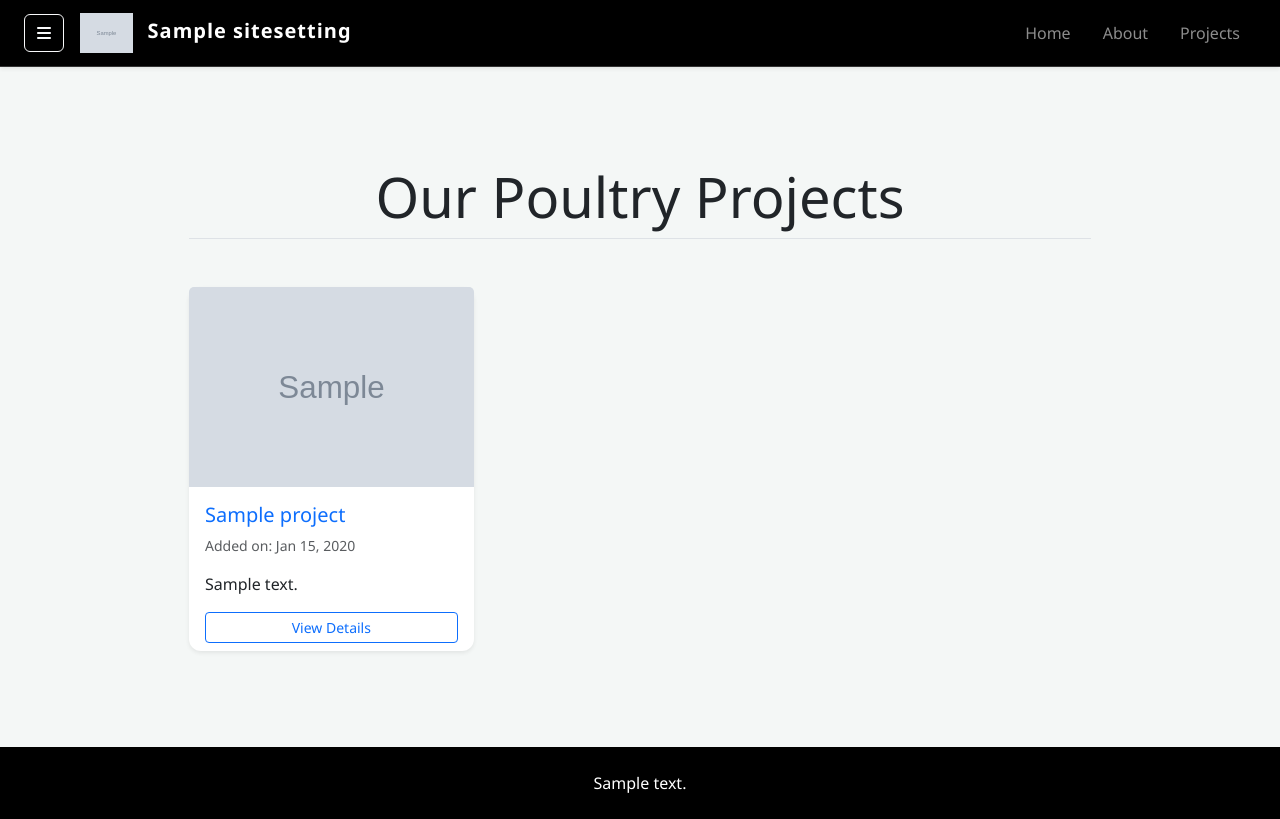
After one commit to seun7g/poultry, a Django app: page /projects/ in a window 1280 px wide. The commit adds this page. Run offline with Django 4.2, Linux system fonts and the light colour scheme; data comes from the database, SQL or seed files in the repository; both versions use the stored data as it was after the commit; tables that the repository leaves empty hold one stand-in row (values such as "Sample post"); grey boxes marked "Sample" are stand-in pictures.

Commit message:
Add Home, About, and Projects navigation pages and links

```diff
--- a/config/settings.py
+++ b/config/settings.py
@@ -52,7 +52,8 @@ TEMPLATES = [
     },
 ]
 
-WSGI_APPLICATION = 'config.wsgi'
+WSGI_APPLICATION = 'config.wsgi.application'
+ASGI_APPLICATION = 'config.asgi.application'
 
 # Database
 DATABASES = {
--- a/core/context_processors.py
+++ b/core/context_processors.py
@@ -1,7 +1,8 @@
-from .models import SiteSettings, NavigationItem
+from .models import SiteSettings, NavigationItem, UserProfile
 
 def site_settings(request):
     return {
         'site_settings': SiteSettings.objects.first(),
         'nav_items': NavigationItem.objects.all(),
+        'user_profile': UserProfile.objects.first(),
     }
--- a/core/urls.py
+++ b/core/urls.py
@@ -5,4 +5,6 @@ app_name = 'core'
 
 urlpatterns = [
     path('', views.index, name='index'),
+    path('about/', views.about, name='about'),
+    path('projects/', views.projects, name='projects'),
 ]
--- a/core/views.py
+++ b/core/views.py
@@ -1,5 +1,5 @@
 from django.shortcuts import render
-from .models import AboutUs, ContactInfo
+from .models import AboutUs, ContactInfo, Project
 
 def index(request):
     about_us = AboutUs.objects.all()
@@ -9,3 +9,11 @@ def index(request):
         'contact_info': contact_info,
     }
     return render(request, 'index.html', context)
+
+def about(request):
+    about_us = AboutUs.objects.all()
+    return render(request, 'about.html', {'about_us': about_us})
+
+def projects(request):
+    projects_list = Project.objects.all()
+    return render(request, 'projects.html', {'projects': projects_list})
--- a/static/css/style.css
+++ b/static/css/style.css
@@ -3,24 +3,48 @@ body {
     flex-direction: column;
     min-height: 100vh;
     font-family: 'Segoe UI', Tahoma, Geneva, Verdana, sans-serif;
-    background-color: #f8f9fa;
+    background-color: #f4f7f6;
 }
 
-.navbar-brand img {
-    transition: transform 0.3s ease;
+.bg-dark {
+    background-color: #000000 !important;
 }
 
-.navbar-brand img:hover {
-    transform: scale(1.05);
+.navbar {
+    border-bottom: 1px solid #333;
+}
+
+/* Sidebar behavior */
+.offcanvas {
+    border-right: 1px solid #333;
+    width: 300px !important;
+}
+
+.offcanvas-header {
+    background-color: #111;
+}
+
+.img-thumbnail {
+    background-color: #222;
+    border-color: #444;
+}
+
+.navbar-brand {
+    letter-spacing: 1px;
+}
+
+.nav-link {
+    transition: color 0.3s ease;
+}
+
+.nav-link:hover {
+    color: #0d6efd !important;
 }
 
 .card {
-    transition: transform 0.2s ease, box-shadow 0.2s ease;
-}
-
-.card:hover {
-    transform: translateY(-5px);
-    box-shadow: 0 4px 15px rgba(0,0,0,0.1) !important;
+    border-radius: 12px;
+    border: none;
+    transition: transform 0.3s ease, box-shadow 0.3s ease;
 }
 
 .about-us-section {
--- a/static/js/script.js
+++ b/static/js/script.js
@@ -1,16 +1,15 @@
 // Basic scripts for the poultry project
 document.addEventListener('DOMContentLoaded', function() {
-    console.log('Poultry project script loaded');
+    console.log('Poultry project initialized');
 
-    // Auto-close mobile navbar on click
-    const navLinks = document.querySelectorAll('.nav-link');
-    const menuToggle = document.getElementById('navbarNav');
-    const bsCollapse = new bootstrap.Collapse(menuToggle, {toggle: false});
-
-    navLinks.forEach((l) => {
-        l.addEventListener('click', () => {
-            if (window.innerWidth < 992) {
-                bsCollapse.toggle();
+    // Smooth scroll for internal links if any
+    document.querySelectorAll('a[href^="#"]').forEach(anchor => {
+        anchor.addEventListener('click', function (e) {
+            if (this.getAttribute('href') !== '#') {
+                e.preventDefault();
+                document.querySelector(this.getAttribute('href')).scrollIntoView({
+                    behavior: 'smooth'
+                });
             }
         });
     });
--- a/templates/base.html
+++ b/templates/base.html
@@ -14,70 +14,95 @@
 </head>
 <body>
 
-    <!-- Navigation -->
-    <nav class="navbar navbar-expand-lg navbar-dark bg-dark sticky-top">
-        <div class="container">
-            <a class="navbar-brand" href="/">
+    <!-- Navigation Header -->
+    <header class="navbar navbar-expand-lg navbar-dark bg-dark sticky-top shadow-sm">
+        <div class="container-fluid px-4">
+            <!-- Sidebar Toggle Button (Visible on all screens as requested, but sidebar logic handles visibility) -->
+            <button class="btn btn-outline-light me-3" type="button" data-bs-toggle="offcanvas" data-bs-target="#sidebarAside">
+                <i class="fas fa-bars"></i>
+            </button>
+
+            <a class="navbar-brand fw-bold" href="/">
                 {% if site_settings.logo %}
-                    <img src="{{ site_settings.logo.url }}" alt="{{ site_settings.site_name }}" height="40">
-                {% else %}
-                    {{ site_settings.site_name }}
+                    <img src="{{ site_settings.logo.url }}" alt="{{ site_settings.site_name }}" height="40" class="me-2">
                 {% endif %}
+                {{ site_settings.site_name|default:"Poultry Brand" }}
             </a>
-            <button class="navbar-toggler" type="button" data-bs-toggle="collapse" data-bs-target="#navbarNav">
-                <span class="navbar-toggler-icon"></span>
-            </button>
-            <div class="collapse navbar-collapse" id="navbarNav">
-                <ul class="navbar-nav ms-auto">
+
+            <!-- Navigation Links -->
+            <div class="ms-auto d-none d-lg-block">
+                <ul class="navbar-nav">
                     {% for item in nav_items %}
                         <li class="nav-item">
-                            <a class="nav-link" href="{{ item.url }}">{{ item.title }}</a>
+                            <a class="nav-link px-3" href="{{ item.url }}">{{ item.title }}</a>
                         </li>
                     {% endfor %}
                 </ul>
             </div>
+
+            <!-- Mobile Menu Toggler (Optional, if you want a separate mobile nav) -->
+            <button class="navbar-toggler d-lg-none" type="button" data-bs-toggle="collapse" data-bs-target="#navbarNavMobile">
+                <span class="navbar-toggler-icon"></span>
+            </button>
         </div>
-    </nav>
+    </header>
+
+    <!-- Mobile Navigation (Collapsible) -->
+    <div class="collapse d-lg-none bg-dark" id="navbarNavMobile">
+        <ul class="navbar-nav p-3">
+            {% for item in nav_items %}
+                <li class="nav-item">
+                    <a class="nav-link text-white" href="{{ item.url }}">{{ item.title }}</a>
+                </li>
+            {% endfor %}
+        </ul>
+    </div>
+
+    <!-- Aside Sidebar (Offcanvas) -->
+    <div class="offcanvas offcanvas-start bg-dark text-white" tabindex="-1" id="sidebarAside" aria-labelledby="sidebarAsideLabel">
+        <div class="offcanvas-header border-bottom border-secondary">
+            <h5 class="offcanvas-title" id="sidebarAsideLabel">User Profile</h5>
+            <button type="button" class="btn-close btn-close-white" data-bs-dismiss="offcanvas" aria-label="Close"></button>
+        </div>
+        <div class="offcanvas-body">
+            <div class="text-center mb-4">
+                {% if user_profile.profile_pic %}
+                    <img src="{{ user_profile.profile_pic.url }}" alt="Profile Picture" class="rounded-circle img-thumbnail mb-3" style="width: 120px; height: 120px; object-fit: cover;">
+                {% else %}
+                    <div class="bg-secondary rounded-circle d-inline-flex align-items-center justify-content-center mb-3" style="width: 120px; height: 120px;">
+                        <i class="fas fa-user fa-4x"></i>
+                    </div>
+                {% endif %}
+                <h4 class="mb-0">{{ user_profile.name|default:"Your Name" }}</h4>
+                <p class="text-secondary small">{{ user_profile.bio|default:"No bio available." }}</p>
+            </div>
+
+            <div class="user-details mt-4">
+                <div class="d-flex align-items-center mb-3">
+                    <i class="fas fa-envelope text-primary me-3"></i>
+                    <span>{{ user_profile.email|default:"email@example.com" }}</span>
+                </div>
+                <div class="d-flex align-items-center mb-3">
+                    <i class="fas fa-phone text-primary me-3"></i>
+                    <span>{{ user_profile.phone|default:"+1234567890" }}</span>
+                </div>
+                <div class="d-flex align-items-center mb-3">
+                    <i class="fas fa-map-marker-alt text-primary me-3"></i>
+                    <span>{{ user_profile.address|default:"Your Address" }}</span>
+                </div>
+            </div>
+
+            <hr class="border-secondary">
+
+        </div>
+    </div>
 
     <!-- Main Content -->
     <main class="container my-5">
-        <div class="row">
-            <div class="col-lg-8">
+        <div class="row justify-content-center">
+            <div class="col-lg-10">
                 {% block content %}
                 {% endblock %}
-            </div>
-
-            <!-- Sidebar -->
-            <div class="col-lg-4">
-                <div class="card mb-4 shadow-sm">
-                    <div class="card-header bg-primary text-white">
-                        <h5 class="mb-0">Contact Info</h5>
-                    </div>
-                    <div class="card-body">
-                        {% for info in contact_info %}
-                            <p><strong><i class="fas fa-user me-2"></i></strong> {{ info.name }}</p>
-                            <p><strong><i class="fas fa-envelope me-2"></i></strong> {{ info.email }}</p>
-                            <p><strong><i class="fas fa-phone me-2"></i></strong> {{ info.phone }}</p>
-                            <p><strong><i class="fas fa-map-marker-alt me-2"></i></strong> {{ info.address }}</p>
-                            <hr>
-                        {% empty %}
-                            <p>No contact info available.</p>
-                        {% endfor %}
-                    </div>
-                </div>
-
-                <div class="card mb-4 shadow-sm text-center">
-                    <div class="card-body">
-                        <h5 class="card-title">Chat with Us</h5>
-                        {% if site_settings.whatsapp_link %}
-                            <a href="{{ site_settings.whatsapp_link }}" class="btn btn-success w-100" target="_blank">
-                                <i class="fab fa-whatsapp me-2"></i> WhatsApp
-                            </a>
-                        {% else %}
-                            <button class="btn btn-success w-100" disabled>WhatsApp Unavailable</button>
-                        {% endif %}
-                    </div>
-                </div>
             </div>
         </div>
     </main>
--- /dev/null
+++ b/templates/projects.html
@@ -0,0 +1,34 @@
+{% extends 'base.html' %}
+
+{% block title %}Our Projects - {{ site_settings.site_name }}{% endblock %}
+
+{% block content %}
+<div class="container py-5">
+    <h1 class="display-4 mb-5 border-bottom pb-2 text-center">Our Poultry Projects</h1>
+    <div class="row g-4">
+        {% for project in projects %}
+            <div class="col-md-6 col-lg-4">
+                <div class="card h-100 shadow-sm border-0">
+                    {% if project.image %}
+                        <img src="{{ project.image.url }}" class="card-img-top" alt="{{ project.title }}" style="height: 200px; object-fit: cover;">
+                    {% endif %}
+                    <div class="card-body">
+                        <h5 class="card-title text-primary">{{ project.title }}</h5>
+                        <p class="card-text text-muted small mb-3">Added on: {{ project.created_at|date:"M d, Y" }}</p>
+                        <p class="card-text">{{ project.description|truncatewords:30 }}</p>
+                    </div>
+                    {% if project.link %}
+                        <div class="card-footer bg-transparent border-0 pt-0">
+                            <a href="{{ project.link }}" class="btn btn-outline-primary btn-sm w-100" target="_blank">View Details</a>
+                        </div>
+                    {% endif %}
+                </div>
+            </div>
+        {% empty %}
+            <div class="col-12 text-center">
+                <p class="lead text-muted">No projects available at the moment.</p>
+            </div>
+        {% endfor %}
+    </div>
+</div>
+{% endblock %}
```
Also changed, not shown: core/admin.py (+9 -1 lines), core/models.py (+24 -0 lines), index.html (deleted, +0 -14 lines), templates/about.html (added, +23 -0 lines), core/migrations/0002_userprofile.py (added), core/migrations/0003_project.py (added), db.sqlite3, media/profile_pics/po.webp (added).
